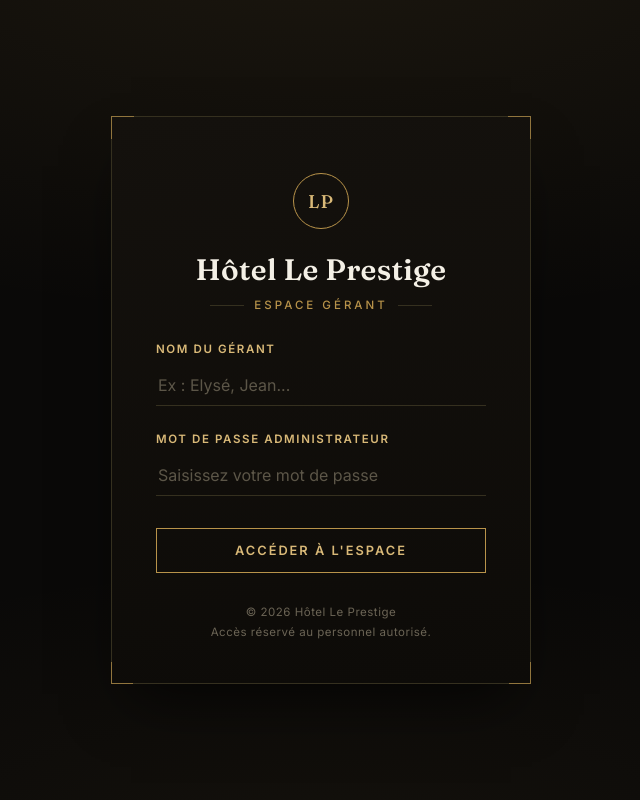
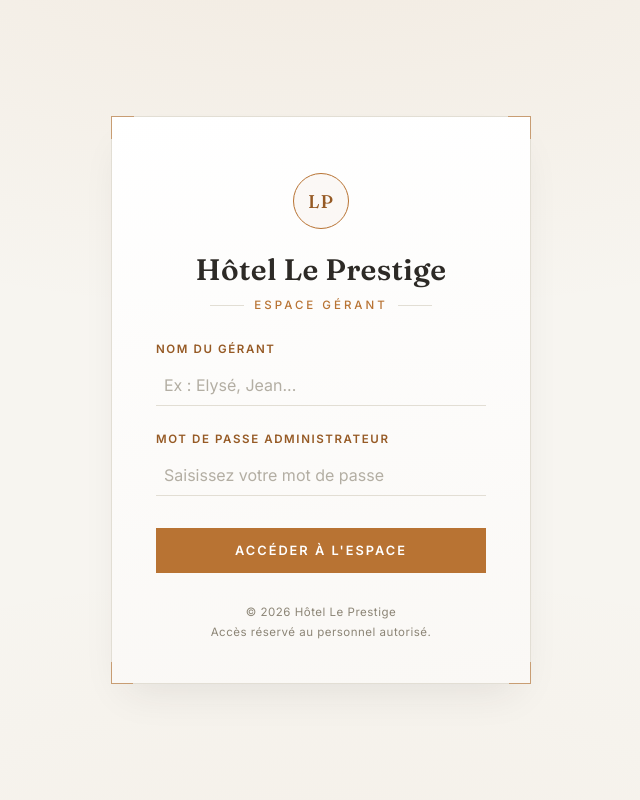
Before and after one commit to medjogbeelyse-coder/fiche-statistique, a Flask app: page /gerant in a window 1280 px wide. Shown: the whole page, without its empty margins (319-959 px from the left). Run offline with Flask 3, Linux system fonts and the light colour scheme.

Commit message:
Mise à jour du design de la page de connexion

```diff
--- a/templates/login.html
+++ b/templates/login.html
@@ -13,22 +13,24 @@
         }
 
         :root {
-            --obsidienne: #0a0908;
-            --carte: #14110d;
-            --laiton: #b8934a;
-            --laiton-clair: #d9b978;
-            --champagne: #e9ddbe;
-            --ivoire: #f4f0e6;
-            --filet: #35301f;
+            --fond-principal: #f7f5f0;
+            --carte-fond: #ffffff;
+            --couleur-texte: #2d2a26;
+            --cuivre: #b87333;
+            --cuivre-fonce: #965a25;
+            --filet: #e2ded4;
+            --erreur-fond: #fdf2f2;
+            --erreur-bord: #f5c6cb;
+            --erreur-texte: #9e2a2b;
         }
 
         body {
-            background: var(--obsidienne);
+            background: var(--fond-principal);
             background-image:
-                radial-gradient(ellipse 70% 50% at 50% -10%, rgba(184, 147, 74, 0.10), transparent),
-                radial-gradient(ellipse 60% 40% at 50% 110%, rgba(184, 147, 74, 0.06), transparent);
+                radial-gradient(ellipse 70% 50% at 50% -10%, rgba(184, 115, 51, 0.08), transparent),
+                radial-gradient(ellipse 60% 40% at 50% 110%, rgba(184, 115, 51, 0.04), transparent);
             font-family: 'Inter', sans-serif;
-            color: var(--ivoire);
+            color: var(--couleur-texte);
             display: flex;
             justify-content: center;
             align-items: center;
@@ -40,11 +42,11 @@
             position: relative;
             width: 420px;
             max-width: 100%;
-            background: linear-gradient(175deg, var(--carte), #0d0b08);
+            background: linear-gradient(175deg, var(--carte-fond), #faf8f5);
             border: 1px solid var(--filet);
             padding: 56px 44px 40px;
             text-align: center;
-            box-shadow: 0 30px 60px -20px rgba(0, 0, 0, 0.7);
+            box-shadow: 0 20px 40px -15px rgba(45, 42, 38, 0.1);
             opacity: 0;
             transform: translateY(14px);
             animation: entree 0.7s cubic-bezier(0.16, 1, 0.3, 1) forwards;
@@ -54,7 +56,13 @@
             to { opacity: 1; transform: translateY(0); }
         }
 
-        /* Coins d'angle — motif art déco discret, remplace l'effet miroir */
+        @keyframes shake {
+            0%, 100% { transform: translateX(0); }
+            20%, 60% { transform: translateX(-6px); }
+            40%, 80% { transform: translateX(6px); }
+        }
+
+        /* Coins d'angle art déco */
         .login-box::before,
         .login-box::after,
         .coin-bd,
@@ -63,8 +71,8 @@
             position: absolute;
             width: 22px;
             height: 22px;
-            border: 1px solid var(--laiton);
-            opacity: 0.7;
+            border: 1px solid var(--cuivre);
+            opacity: 0.6;
         }
         .login-box::before { top: -1px; left: -1px; border-right: none; border-bottom: none; }
         .login-box::after  { top: -1px; right: -1px; border-left: none; border-bottom: none; }
@@ -76,7 +84,7 @@
             width: 56px;
             height: 56px;
             margin: 0 auto 22px;
-            border: 1px solid var(--laiton);
+            border: 1px solid var(--cuivre);
             border-radius: 50%;
             display: flex;
             align-items: center;
@@ -85,7 +93,8 @@
             font-size: 1.15em;
             font-weight: 500;
             letter-spacing: 1px;
-            color: var(--laiton-clair);
+            color: var(--cuivre-fonce);
+            background: rgba(184, 115, 51, 0.04);
         }
 
         .login-box h1 {
@@ -93,7 +102,7 @@
             font-weight: 600;
             font-size: 1.85em;
             letter-spacing: 0.3px;
-            color: var(--ivoire);
+            color: var(--couleur-texte);
             margin-bottom: 10px;
         }
 
@@ -108,7 +117,7 @@
             font-size: 0.72em;
             letter-spacing: 3px;
             text-transform: uppercase;
-            color: var(--laiton);
+            color: var(--cuivre);
             font-weight: 500;
         }
         .divider::before,
@@ -120,14 +129,15 @@
         }
 
         .erreur {
-            background: rgba(163, 58, 58, 0.12);
-            border: 1px solid #7a3a3a;
-            color: #e7a3a3;
+            background: var(--erreur-fond);
+            border: 1px solid var(--erreur-bord);
+            color: var(--erreur-texte);
             padding: 11px 14px;
             margin-bottom: 24px;
             font-size: 0.85em;
             font-weight: 500;
             text-align: left;
+            animation: shake 0.4s ease-in-out;
         }
 
         .form-group {
@@ -137,7 +147,7 @@
 
         .form-group label {
             display: block;
-            color: var(--laiton-clair);
+            color: var(--cuivre-fonce);
             margin-bottom: 9px;
             font-weight: 600;
             font-size: 0.72em;
@@ -145,31 +155,30 @@
             text-transform: uppercase;
         }
 
-        /* Champs sobres, style registre — filet inférieur plutôt que boîte */
         .form-group input {
             width: 100%;
-            padding: 10px 2px;
+            padding: 10px 8px;
             border: none;
             border-bottom: 1px solid var(--filet);
             background: transparent;
-            color: var(--ivoire);
+            color: var(--couleur-texte);
             font-size: 1em;
             font-family: 'Inter', sans-serif;
-            transition: border-color 0.25s ease;
+            transition: border-color 0.25s ease, box-shadow 0.25s ease;
         }
 
         .form-group input::placeholder {
-            color: #5c5648;
+            color: #b3aea3;
         }
 
         .form-group input:focus {
             outline: none;
-            border-bottom-color: var(--laiton);
+            border-bottom-color: var(--cuivre);
+            box-shadow: 0 4px 12px -4px rgba(184, 115, 51, 0.25);
         }
 
-        /* Focus clavier visible, distinct du simple hover */
         .form-group input:focus-visible {
-            outline: 2px solid var(--laiton-clair);
+            outline: 2px solid var(--cuivre);
             outline-offset: 4px;
         }
 
@@ -177,38 +186,42 @@
             width: 100%;
             padding: 14px;
             margin-top: 6px;
-            border: 1px solid var(--laiton);
-            background: transparent;
-            color: var(--laiton-clair);
+            border: 1px solid var(--cuivre);
+            background: var(--cuivre);
+            color: #ffffff;
             cursor: pointer;
             font-family: 'Inter', sans-serif;
             font-size: 0.8em;
             font-weight: 600;
             letter-spacing: 2px;
             text-transform: uppercase;
-            transition: background 0.3s ease, color 0.3s ease;
+            transition: background 0.3s ease, border-color 0.3s ease, transform 0.1s ease;
         }
 
         .btn:hover {
-            background: var(--laiton);
-            color: var(--obsidienne);
+            background: var(--cuivre-fonce);
+            border-color: var(--cuivre-fonce);
+        }
+
+        .btn:active {
+            transform: scale(0.99);
         }
 
         .btn:focus-visible {
-            outline: 2px solid var(--laiton-clair);
+            outline: 2px solid var(--cuivre);
             outline-offset: 4px;
         }
 
         .footer {
             margin-top: 30px;
-            color: #6b6455;
+            color: #8c8576;
             font-size: 0.72em;
             letter-spacing: 0.5px;
             line-height: 1.7;
         }
 
         @media (prefers-reduced-motion: reduce) {
-            .login-box {
+            .login-box, .erreur {
                 animation: none;
                 opacity: 1;
                 transform: none;
```
Also changed, not shown: instance/hotel.db, 1 other file.
